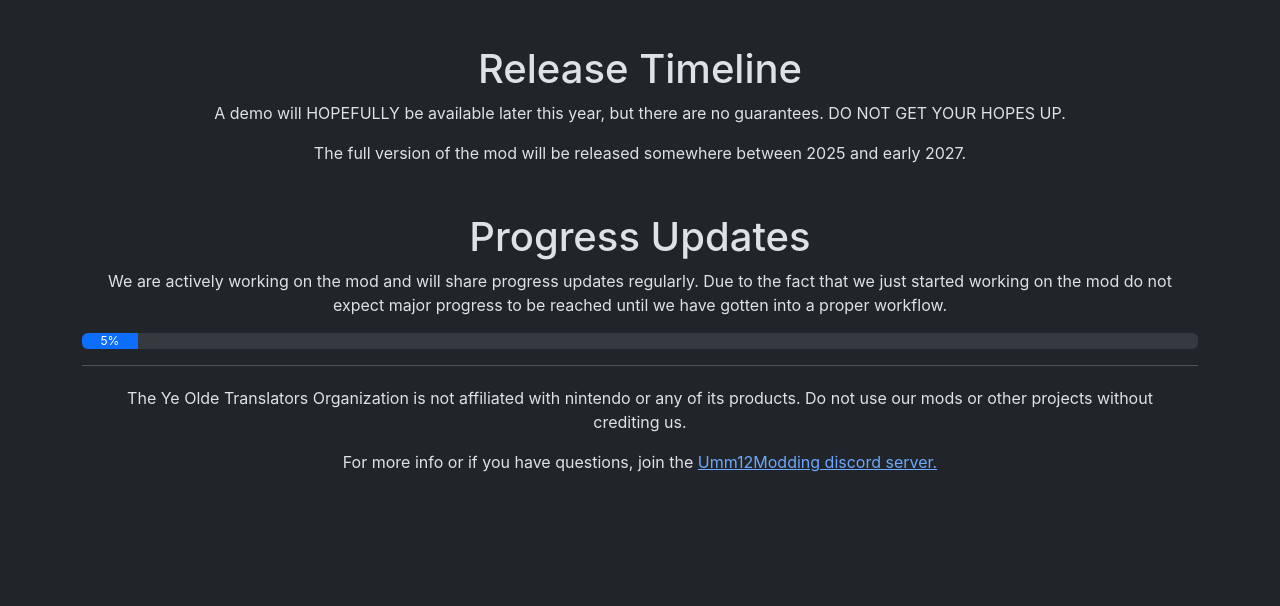
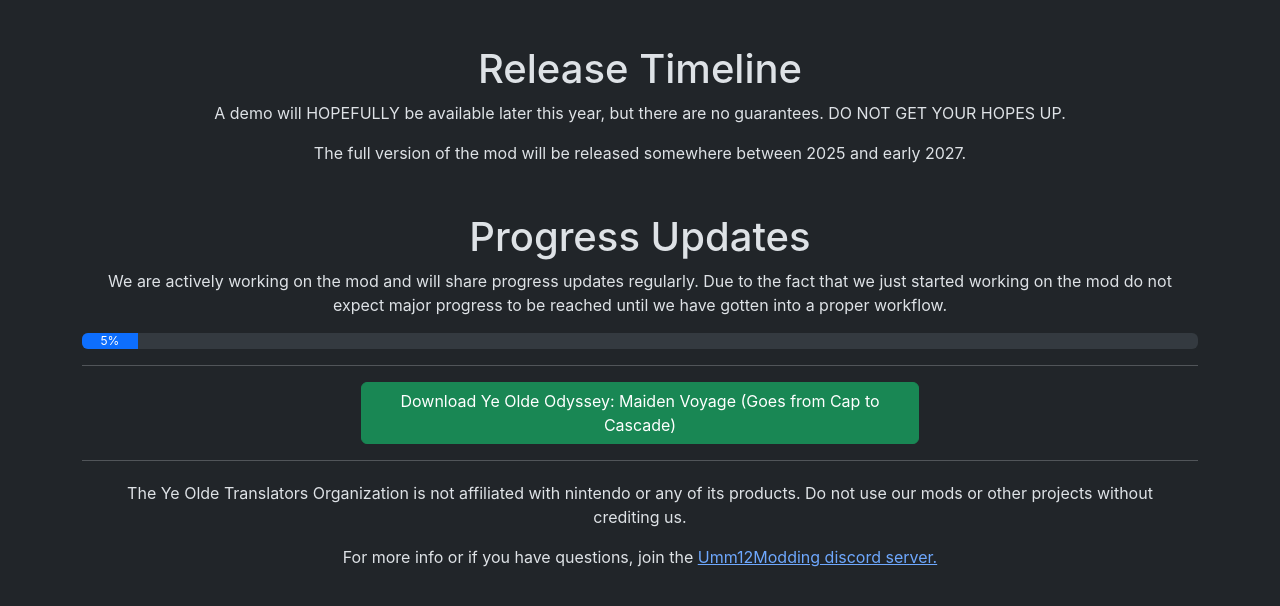
Before and after one commit to YeOldeTranslators/YeOldeOdysseySite, a plain HTML site: page index.html in a window 1280 px wide. Shown: the part 1431-2037 px from the top of the page. Before the commit the page ends 1956 px from the top, so only its background shows below. Drawn offline with nearby package versions, Linux system fonts and the light colour scheme.

Commit message:
Update index.html

```diff
--- a/index.html
+++ b/index.html
@@ -93,6 +93,12 @@
   <div class="progress-bar" style="width: 5%">5%</div>
     </div>
     <hr>
+<div class="d-grid gap-2 col-6 mx-auto">
+ <a class="btn btn-success" href="https://yeoldetranslators.github.io/YeOldeOdysseySite/YeOldeMaidenVoyage.zip" role="button">Download Ye Olde Odyssey: Maiden Voyage (Goes from Cap to Cascade)</a>
+</div>
+    <hr>
+
+
     <footer>
   <p>The Ye Olde Translators Organization is not affiliated with nintendo or any of its products. Do not use our mods or other projects without crediting us.</p>
   <p>For more info or if you have questions, join the <a href="https://discord.gg/ebxyrWYxVn">Umm12Modding discord server.</a></p>
```
